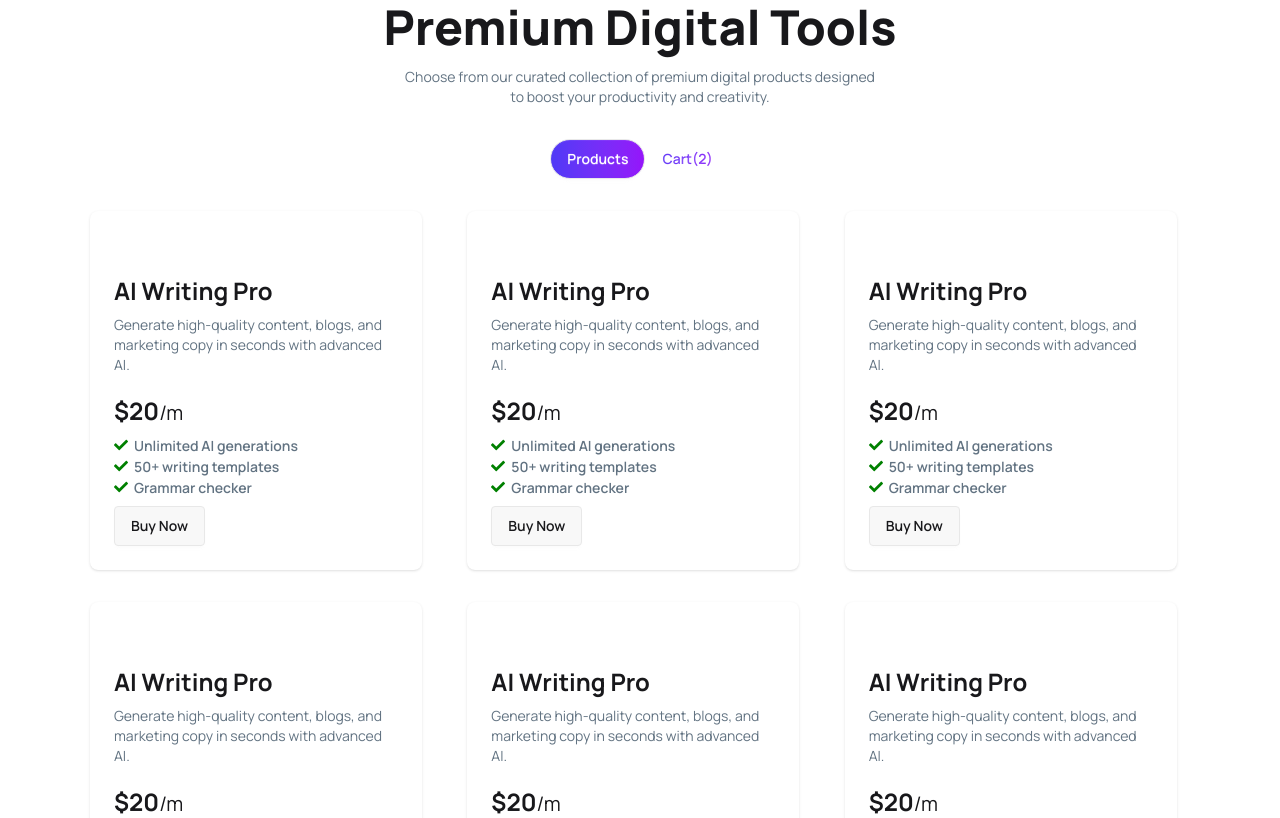
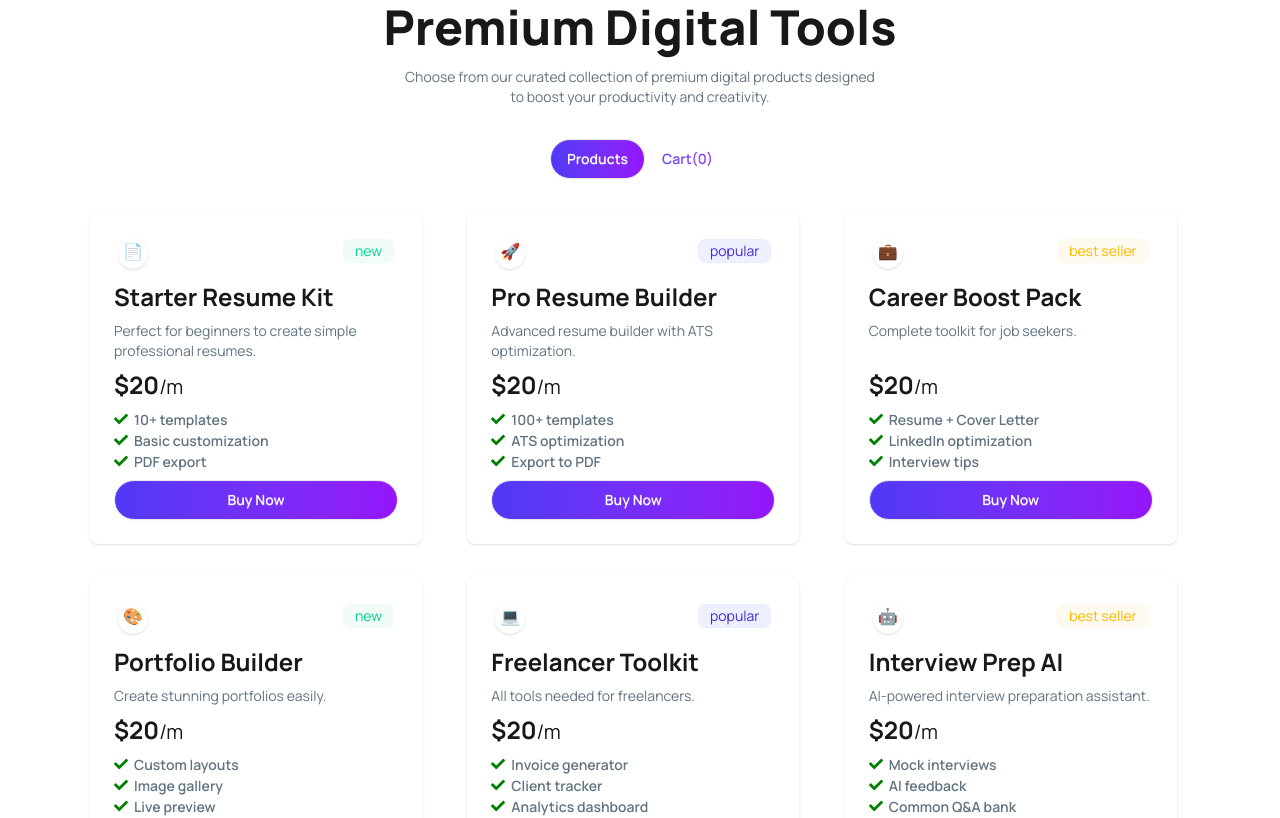
Before and after one commit to SayeedSAMI/B13-A6-DigiTools-Platform, a React (Vite) app: page / in a window 1280 px wide. Shown: the part 1000-1818 px from the top of the page. Built offline with nearby package versions, Linux system fonts and the light colour scheme.

Commit message:
Product cart count function added

```diff
--- a/src/App.jsx
+++ b/src/App.jsx
@@ -1,4 +1,4 @@
-import { Suspense } from "react";
+import { Suspense, useState } from "react";
 import "./App.css";
 import Banner from "./components/header/banner/Banner";
 import CounterRating from "./components/header/counter&rating/Counter&Rating";
@@ -12,11 +12,12 @@ const fetchPromise = async () => {
 
 function App() {
   const productPromise = fetchPromise();
+  const [cartCount, setCartCount] = useState(0);
 
   return (
     <div className="font-display">
       <header>
-        <Navbar></Navbar>
+        <Navbar cartCount={cartCount}></Navbar>
         <Banner></Banner>
         <CounterRating></CounterRating>
       </header>
@@ -34,7 +35,11 @@ function App() {
             <span className="loading loading-bars loading-xl flex  mx-auto mb-7"></span>
           }
         >
-          <Products productPromise={productPromise}></Products>
+          <Products
+            productPromise={productPromise}
+            cartCount={cartCount}
+            setCartCount={setCartCount}
+          ></Products>
         </Suspense>
       </main>
     </div>
--- a/src/components/Ui/Cards.jsx
+++ b/src/components/Ui/Cards.jsx
@@ -1,35 +1,51 @@
 import React from "react";
 import { FaCheck } from "react-icons/fa";
 
-const Cards = ({ data }) => {
-  console.log(data);
+const Cards = ({ data, cartCount, setCartCount }) => {
+  //   console.log(data);
+
+  const handleCartCount = () => {
+    const newCartCount = cartCount + 1;
+    setCartCount(newCartCount);
+  };
 
   return (
     <div className="card bg-base-100 w-[332px] shadow-sm p-[24]">
-      <figure className="px-10 pt-10"></figure>
-      <div className="card-body">
-        <h2 className="card-title font-bold text-2xl">AI Writing Pro</h2>
+      <div className="flex justify-between mt-7 mx-7">
+        <span className="w-[30px] h-[30px] rounded-full bg-[#fff] shadow-sm">
+          <p>{data.icon}</p>
+        </span>
+        {data.tag === "best seller" ? (
+          <div className="badge badge-soft badge-warning">{data.tag}</div>
+        ) : data.tag === "popular" ? (
+          <div className="badge badge-soft badge-primary">{data.tag}</div>
+        ) : (
+          <div className="badge badge-soft badge-success">{data.tag}</div>
+        )}
+      </div>
+      <div className="card-body pt-3">
+        <h2 className="card-title font-bold text-2xl">{data.name}</h2>
         <p className="text-[#627382] text-left font-normal text-sm">
-          Generate high-quality content, blogs, and marketing copy in seconds
-          with advanced AI.
+          {data.description}
         </p>
 
-        <div className="card-actions mt-3 flex flex-col">
+        <div className="card-actions  flex flex-col">
           <p className="font-bold text-2xl">
             $20<span className="font-normal text-xl">/m</span>
           </p>
           <div className="font-semibold">
-            <p className="text-[#627382] flex gap-1.5 items-center">
-              <FaCheck color="green" /> Unlimited AI generations
-            </p>
-            <p className="text-[#627382] flex gap-1.5 items-center">
-              <FaCheck color="green" /> 50+ writing templates
-            </p>
-            <p className="text-[#627382] flex gap-1.5 items-center">
-              <FaCheck color="green" /> Grammar checker
-            </p>
+            {data.features.map((feature ,index) => (
+              <p key={index} className="text-[#627382] flex gap-1.5 items-center">
+                <FaCheck color="green" /> {feature}
+              </p>
+            ))}
           </div>
-          <button className="btn btn-md">Buy Now</button>
+          <button
+            onClick={handleCartCount}
+            className="btn btn-md btn-block rounded-full bg-linear-to-r from-[#4F39F6] to-[#9514FA] text-white"
+          >
+            Buy Now
+          </button>
         </div>
       </div>
     </div>
--- a/src/components/header/navbar/Navbar.jsx
+++ b/src/components/header/navbar/Navbar.jsx
@@ -1,6 +1,6 @@
 import React from "react";
 
-const Navbar = () => {
+const Navbar = ({ cartCount }) => {
   return (
     <div className="navbar bg-base-100 shadow-sm lg:px-[170px]">
       <div className="navbar-start">
@@ -27,7 +27,7 @@ const Navbar = () => {
             className="menu menu-sm dropdown-content bg-base-100 rounded-box z-1 mt-3 w-52 p-2 shadow font-medium"
           >
             <li>
-              <a >Products</a>
+              <a>Products</a>
             </li>
             <li>
               <a>Features</a>
@@ -43,7 +43,9 @@ const Navbar = () => {
             </li>
           </ul>
         </div>
-        <a className="btn btn-ghost font-extrabold text-3xl bg-linear-to-r from-[#4F39F6] to-[#9514FA] bg-clip-text text-transparent">DigiTools</a>
+        <a className="btn btn-ghost font-extrabold text-3xl bg-linear-to-r from-[#4F39F6] to-[#9514FA] bg-clip-text text-transparent">
+          DigiTools
+        </a>
       </div>
       <div className="navbar-center hidden lg:flex">
         <ul className="menu menu-horizontal px-1 font-medium">
@@ -82,11 +84,13 @@ const Navbar = () => {
                 d="M3 3h2l.4 2M7 13h10l4-8H5.4M7 13L5.4 5M7 13l-2.293 2.293c-.63.63-.184 1.707.707 1.707H17m0 0a2 2 0 100 4 2 2 0 000-4zm-8 2a2 2 0 11-4 0 2 2 0 014 0z"
               />{" "}
             </svg>
-            <span className="badge badge-sm indicator-item">8</span>
+            <span className="badge badge-sm indicator-item">{cartCount}</span>
           </div>
         </div>
         <a className="btn btn-ghost">Login</a>
-        <a className="btn bg-linear-to-r from-[#4F39F6] to-[#9514FA] text-white rounded-full">Get Started</a>
+        <a className="btn bg-linear-to-r from-[#4F39F6] to-[#9514FA] text-white rounded-full">
+          Get Started
+        </a>
       </div>
     </div>
   );
--- /dev/null
+++ b/src/components/main/productsLists/cart/Cart.jsx
@@ -0,0 +1,11 @@
+import React from 'react';
+
+const Cart = () => {
+    return (
+        <div>
+
+        </div>
+    );
+};
+
+export default Cart;
--- a/src/components/main/productsLists/products/Products.jsx
+++ b/src/components/main/productsLists/products/Products.jsx
@@ -1,25 +1,34 @@
-import React, { use } from "react";
-import Cards from "../../../Ui/Cards";
+import React, { use, useState } from "react";
+import ToggleProductCart from "../toggleProductCart/ToggleProductCart";
 
-const Products = ({ productPromise }) => {
+const Products = ({ productPromise, cartCount, setCartCount }) => {
+  const [toggle, setToggle] = useState("Products");
+
   const productData = use(productPromise);
   //   console.log(productData);
 
   return (
     <div className="text-center">
       <div>
-        <button className="btn bg-linear-to-r from-[#4F39F6] to-[#9514FA] text-white rounded-full">
+        <button
+          onClick={() => setToggle("Products")}
+          className={`btn bg-linear-to-r from-[#4F39F6] to-[#9514FA] ${toggle === "Products" ? " text-white" : " btn-ghost bg-clip-text text-transparent"} rounded-full`}
+        >
           Products
         </button>
-        <button className="btn btn-ghost  bg-linear-to-r from-[#4F39F6] to-[#9514FA] bg-clip-text text-transparent  rounded-full">
-          Cart(2)
+        <button
+          onClick={() => setToggle("Cart")}
+          className={`btn  bg-linear-to-r from-[#4F39F6] to-[#9514FA] ${toggle === "Cart" ? " text-white" : " btn-ghost bg-clip-text text-transparent"}  rounded-full`}
+        >
+          Cart({cartCount})
         </button>
 
-        <div className="grid grid-cols-1 md:grid-cols-2 lg:grid-cols-3 max-w-[1100px] mx-auto my-8 gap-8">
-          {productData.map((data) => (
-            <Cards data={data}></Cards>
-          ))}
-        </div>
+        <ToggleProductCart
+          productData={productData}
+          toggle={toggle}
+          cartCount={cartCount}
+          setCartCount={setCartCount}
+        ></ToggleProductCart>
       </div>
     </div>
   );
--- /dev/null
+++ b/src/components/main/productsLists/toggleProductCart/ToggleProductCart.jsx
@@ -0,0 +1,35 @@
+import React from "react";
+import Cards from "../../../Ui/Cards";
+
+const ToggleProductCart = ({
+  productData,
+  toggle,
+  cartCount,
+  setCartCount,
+}) => {
+  return (
+    <div>
+      {toggle === "Products" ? (
+        <div className="grid grid-cols-1 md:grid-cols-2 lg:grid-cols-3 max-w-[1100px] mx-auto my-8 gap-8">
+          {productData.map((data) => (
+            <Cards
+              key={data.id}
+              data={data}
+              cartCount={cartCount}
+              setCartCount={setCartCount}
+            ></Cards>
+          ))}
+        </div>
+      ) : (
+        <div className="max-w-[1120px] h-[200px] mx-auto flex flex-col justify-center items-center text-center shadow-xl rounded-xl">
+          <h1 className="font-extrabold text-3xl mb-4">Cart Empty</h1>
+          <p className="text-[#627382] text-left font-normal text-sm">
+            Add Product From Products Section
+          </p>
+        </div>
+      )}
+    </div>
+  );
+};
+
+export default ToggleProductCart;
```
